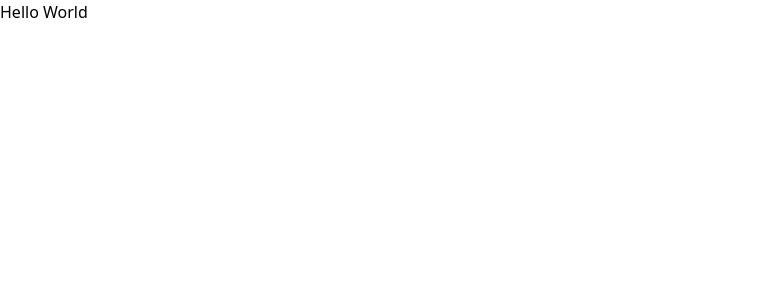
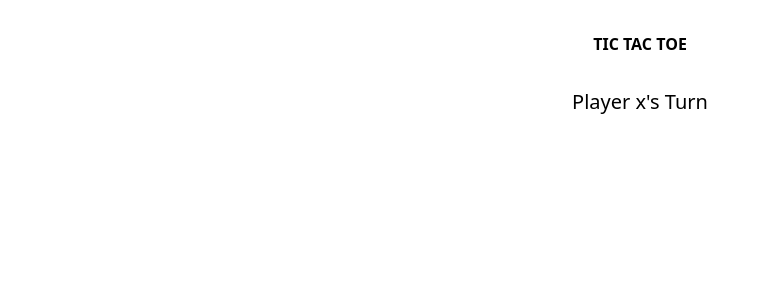
Before and after one commit to adebayo-moses/tic-tac-toe, a Vue app: page / in a window 1280 px wide. Shown: the top 300 px of the page, without its empty margins (0-769 px from the left). Built offline with nearby package versions, Linux system fonts and the light colour scheme; the HTML template or start-up script is replaced by a standard one.

Commit message:
Finished Logic

```diff
--- a/src/App.vue
+++ b/src/App.vue
@@ -49,12 +49,14 @@
   ];
   player.value = "x";
 }
-
-
 </script>
 
 <template>
- <h1>Hello World</h1>
+  <main class="pt-8 text-center">
+    <h1 class="mb-8 text 3xl font-bold uppercase">Tic Tac Toe</h1>
+
+    <h3 class="text-xl mb-4"> Player {{ player }}'s Turn</h3>
+  </main>
 </template>
 
 <style>
```
